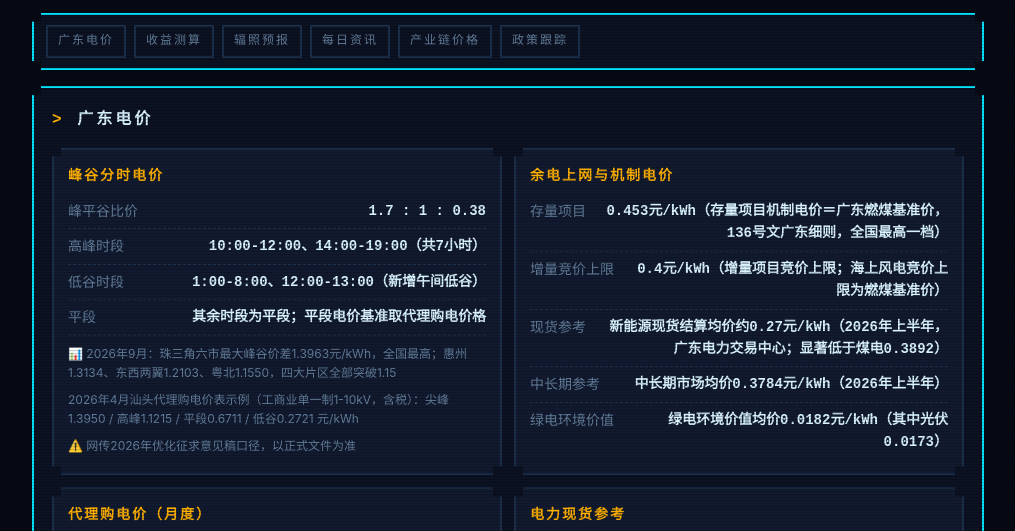
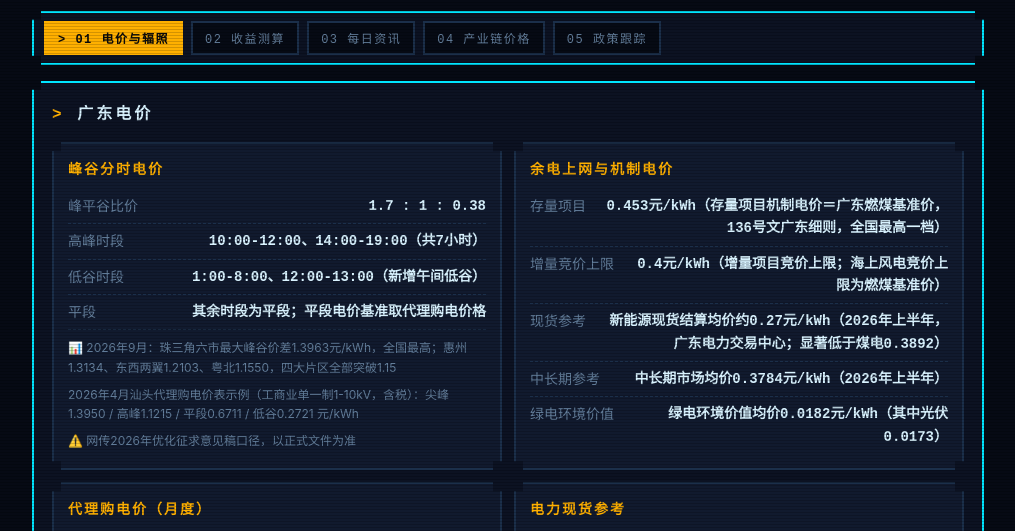
Before and after one commit to 363826786-sys/pv-workbench, a plain HTML site: page index.html in a window 1280 px wide. Shown: the part 200-731 px from the top of the page, without its empty margins (132-1147 px from the left). Drawn offline with Linux system fonts and the light colour scheme; no server answers.

Commit message:
Refactor styles and implement view switching
Removed smooth scroll behavior from html and adjusted margin in header. Updated navigation and view panel styles, added new view panel for switching views, and modified sections for price and policy tracking.

```diff
--- a/index.html
+++ b/index.html
@@ -24,7 +24,6 @@
     --amber: #ffb000; --cyan: #00e5ff; --green: #00ff9d; --red: #ff3860;
     --scan: rgba(0,0,0,.17);
   }
-  html { scroll-behavior: smooth; }
   body {
     font-family: -apple-system, "PingFang SC", "Hiragino Sans GB", "Microsoft YaHei", "Noto Sans SC", sans-serif;
     background: var(--bg); color: var(--text); line-height: 1.6;
@@ -42,17 +41,18 @@
   .wrap { max-width: 980px; margin: 0 auto; padding: 16px 14px 40px; }
 
   @keyframes blink { 0%,55% { opacity: 1; } 56%,100% { opacity: 0; } }
+  @keyframes viewIn { from { opacity: 0; transform: translateY(4px); } to { opacity: 1; transform: translateY(0); } }
   .blink { animation: blink 1.1s steps(1) infinite; }
   @media (prefers-reduced-motion: reduce) {
     .blink { animation: none; }
-    html { scroll-behavior: auto; }
+    .view-panel.active { animation: none !important; }
   }
 
   /* ---------- 顶栏：终端机 ---------- */
   header.hero {
     position: relative; background: #0a1424; color: #eaf7ff;
     border: 2px solid var(--px); clip-path: var(--notch);
-    padding: 20px 20px 18px; margin-bottom: 16px;
+    padding: 20px 20px 18px; margin-bottom: 14px;
     background-image:
       radial-gradient(circle at 85% 20%, rgba(0,229,255,.10), transparent 42%),
       linear-gradient(135deg, #0a1a30, #083b4d);
@@ -74,17 +74,24 @@
     font-size: 12px; letter-spacing: 2px; cursor: pointer; font-family: var(--mono); }
   .theme-btn:hover { background: var(--amber); color: #0a0a0a; }
 
-  /* ---------- 导航 ---------- */
+  /* ---------- 工作区视图切换导航 ---------- */
   .topnav { position: sticky; top: 8px; z-index: 50; background: var(--card);
     border: 2px solid var(--pxline); clip-path: var(--notch);
-    padding: 10px 12px; margin-bottom: 16px; display: flex; gap: 8px; flex-wrap: wrap; }
-  .topnav a { font-size: 12px; letter-spacing: 2px; color: var(--muted); text-decoration: none;
-    padding: 5px 10px; border: 2px solid var(--line); white-space: nowrap; font-family: var(--mono); }
-  .topnav a:hover { color: #0a0a0a; background: var(--amber); border-color: var(--amber); }
+    padding: 8px 10px; margin-bottom: 16px; display: flex; gap: 8px; flex-wrap: wrap; }
+  .nav-tab { font-size: 12px; letter-spacing: 1.5px; color: var(--muted); text-decoration: none;
+    padding: 6px 12px; border: 2px solid var(--line); background: var(--bg);
+    white-space: nowrap; font-family: var(--mono); cursor: pointer; transition: none; }
+  .nav-tab:hover { color: var(--amber); border-color: var(--amber); }
+  .nav-tab.on { color: #0a0a0a; background: var(--amber); border-color: var(--amber); font-weight: 700; }
+  .nav-tab.on::before { content: "> "; }
+
+  /* ---------- 视图容器 ---------- */
+  .view-panel { display: none; }
+  .view-panel.active { display: block; animation: viewIn .16s ease-out; }
 
   /* ---------- 板块 ---------- */
   section { background: var(--card); border: 2px solid var(--pxline); clip-path: var(--notch);
-    padding: 18px; margin-bottom: 16px; scroll-margin-top: 84px; }
+    padding: 18px; margin-bottom: 16px; }
   section h2 { font-size: 16px; letter-spacing: 3px; margin-bottom: 14px; font-weight: 700; }
   section h2::before { content: "> "; color: var(--amber); font-family: var(--mono); }
   .grid2 { display: grid; grid-template-columns: 1fr; gap: 12px; }
@@ -108,12 +115,6 @@
   .empty { color: var(--muted); font-size: 13px; padding: 6px 0; }
 
   /* ---------- 测算器 ---------- */
-  .btn { display: inline-block; padding: 10px 22px; border: 2px solid var(--amber);
-    background: var(--amber); color: #0a0a0a; font-size: 14px; font-weight: 700;
-    letter-spacing: 2px; cursor: pointer; clip-path: var(--notch); font-family: inherit; }
-  .btn:hover { filter: brightness(1.12); }
-  .collapsed { display: none; }
-  #calcBody { margin-top: 12px; }
   .calc-grid { display: grid; grid-template-columns: 1fr 1fr; gap: 10px; }
   @media (max-width: 560px) { .calc-grid { grid-template-columns: 1fr; } }
   .field label { display: block; font-size: 12px; letter-spacing: 1px; color: var(--muted); margin-bottom: 4px; }
@@ -149,6 +150,7 @@
   .news-item .src { font-size: 12px; color: var(--muted); margin-top: 2px; font-family: var(--mono); }
 
   /* ---------- 价格 / 辐照 / 政策 ---------- */
+  .table-wrap { overflow-x: auto; }
   table.price { width: 100%; border-collapse: collapse; font-size: 14px; }
   table.price th, table.price td { padding: 8px 6px; border-bottom: 1px solid var(--line); text-align: left; }
   table.price th { color: var(--amber); font-weight: 700; font-size: 12px; letter-spacing: 2px; font-family: var(--mono); }
@@ -193,9 +195,54 @@ function fmtTime(iso) {
 const CAT_TAG = { "光伏": "tag-pv", "储能": "tag-st", "新能源": "tag-ne", "AI": "tag-ai", "招投标": "tag-bid" };
 const CAT_ORDER = ["光伏", "储能", "新能源", "AI", "招投标"];
 const CHART_COLORS = ["#00e5ff", "#ffb000", "#00ff9d", "#c26bff", "#ff3860"];
+const VIEWS = [
+  { id: "overview", label: "01 电价与辐照" },
+  { id: "calc",     label: "02 收益测算" },
+  { id: "news",     label: "03 每日资讯" },
+  { id: "chain",    label: "04 产业链价格" },
+  { id: "policy",   label: "05 政策跟踪" }
+];
 let NEWS = [];
 let activeCat = "全部";
 let query = "";
+let activeView = "overview";
+
+/* ---------- 视图切换 & URL Hash 路由 ---------- */
+function switchView(viewId, updateHash) {
+  const valid = VIEWS.some(v => v.id === viewId) ? viewId : "overview";
+  activeView = valid;
+
+  document.querySelectorAll(".nav-tab").forEach(btn => {
+    btn.classList.toggle("on", btn.dataset.view === valid);
+  });
+  document.querySelectorAll(".view-panel").forEach(panel => {
+    panel.classList.toggle("active", panel.id === "view-" + valid);
+  });
+
+  if (valid === "calc") calc();
+
+  if (updateHash !== false) {
+    try {
+      const targetHash = "#" + valid;
+      if (location.hash !== targetHash) {
+        history.pushState(null, "", targetHash);
+      }
+    } catch (e) {}
+  }
+}
+
+function getHashView() {
+  const raw = (location.hash || "").replace(/^#/, "").trim();
+  // 兼容旧版锚点链接
+  const alias = { "sec-price": "overview", "sec-irr": "overview", "sec-calc": "calc",
+                  "sec-news": "news", "sec-chain": "chain", "sec-policy": "policy" };
+  const mapped = alias[raw] || raw;
+  return VIEWS.some(v => v.id === mapped) ? mapped : "overview";
+}
+
+window.addEventListener("hashchange", () => {
+  switchView(getHashView(), false);
+});
 
 /* ---------- 主题：默认像素暗夜 ---------- */
 function initTheme() {
@@ -214,25 +261,6 @@ function toggleTheme() {
   try { localStorage.setItem("wb-theme", dark ? "dark" : "light"); } catch (e) {}
   const b = document.getElementById("themeBtn");
   if (b) b.textContent = dark ? "[ 日间 ]" : "[ 夜间 ]";
-}
-
-function toggleCalc() {
-  const body = document.getElementById("calcBody");
-  const btn = document.getElementById("calcToggle");
-  const collapsed = body.classList.toggle("collapsed");
-  btn.textContent = collapsed ? "[+] 打开测算器" : "[-] 收起测算器";
-  if (!collapsed) calc();
-}
-function gotoCalc(e) {
-  if (e) e.preventDefault();
-  const body = document.getElementById("calcBody");
-  const btn = document.getElementById("calcToggle");
-  if (body.classList.contains("collapsed")) {
-    body.classList.remove("collapsed");
-    btn.textContent = "[-] 收起测算器";
-    calc();
-  }
-  document.getElementById("sec-calc").scrollIntoView({ behavior: "smooth" });
 }
 
 /* ---------- 资讯：搜索 + 分类 ---------- */
@@ -428,15 +456,22 @@ function render(d) {
   const sc = d.supply_chain || [];
   const pols = d.policies || [];
 
+  let navHtml = '<nav class="topnav" role="tablist">';
+  VIEWS.forEach(v => {
+    navHtml += '<button type="button" class="nav-tab" data-view="' + esc(v.id) +
+      '" onclick="switchView(\'' + esc(v.id) + '\')">' + esc(v.label) + "</button>";
+  });
+  navHtml += "</nav>";
+
   let scHtml = "";
   if (sc.length) {
-    scHtml = '<table class="price"><tr><th>环节</th><th>规格</th><th>价格</th><th>单位</th><th>报价日期</th></tr>';
+    scHtml = '<div class="table-wrap"><table class="price"><tr><th>环节</th><th>规格</th><th>价格</th><th>单位</th><th>报价日期</th></tr>';
     sc.forEach(r => {
       scHtml += "<tr><td>" + esc(r.item) + "</td><td>" + esc(r.spec) + '</td><td class="p">' +
         esc(r.price) + "</td><td>" + esc(r.unit) + "</td><td>" + esc(r.date) +
         (r.source ? "<br><small style='color:var(--muted)'>" + esc(r.source) + "</small>" : "") + "</td></tr>";
     });
-    scHtml += "</table>";
+    scHtml += "</table></div>";
   } else {
     scHtml = '<div class="empty">> 暂无价格数据。</div>';
   }
@@ -455,7 +490,7 @@ function render(d) {
   const cats = ["全部"].concat(CAT_ORDER);
   let tabsHtml = '<div class="tabs">';
   cats.forEach((c, i) => {
-    tabsHtml += '<button class="tab' + (i === 0 ? " on" : "") + '" onclick="setCat(\'' + esc(c) +
+    tabsHtml += '<button type="button" class="tab' + (i === 0 ? " on" : "") + '" onclick="setCat(\'' + esc(c) +
       '\', this)">' + esc(c) + "</button>";
   });
   tabsHtml += "</div>";
@@ -467,16 +502,11 @@ function render(d) {
     '<div class="meta">[LOG] 数据更新于 ' + esc(fmtTime(d.updated_at)) + "（北京时间）</div>" +
     (d.digest ? '<div class="digest">&gt; ' + esc(d.digest) + "</div>" : "") + "</header>" +
 
-    '<nav class="topnav">' +
-      '<a href="#sec-price">广东电价</a>' +
-      '<a href="#sec-calc" onclick="gotoCalc(event)">收益测算</a>' +
-      '<a href="#sec-irr">辐照预报</a>' +
-      '<a href="#sec-news">每日资讯</a>' +
-      '<a href="#sec-chain">产业链价格</a>' +
-      '<a href="#sec-policy">政策跟踪</a>' +
-    "</nav>" +
+    navHtml +
 
-    '<section id="sec-price"><h2>广东电价</h2><div class="grid2">' +
+    /* ===== 视图 01：电价与辐照（默认首屏） ===== */
+    '<div class="view-panel" id="view-overview">' +
+      '<section><h2>广东电价</h2><div class="grid2">' +
         '<div class="card"><h3>峰谷分时电价</h3>' +
           '<div class="kv"><span class="k">峰平谷比价</span><span class="v">' + esc(tou.ratio) + "</span></div>" +
           '<div class="kv"><span class="k">高峰时段</span><span class="v">' + esc(tou.peak) + "</span></div>" +
@@ -512,10 +542,12 @@ function render(d) {
           (gr.url ? '<div class="extlink"><a href="' + esc(gr.url) + '" target="_blank" rel="noopener">来源：广东电力市场半年报</a></div>' : "") +
         "</div>" +
       "</div></section>" +
+      '<section><h2>辐照预报（广东·未来7天）</h2><div id="irrBody"><div class="empty">> 辐照数据加载中…</div></div></section>' +
+    "</div>" +
 
-    '<section id="sec-calc"><h2>分布式收益测算器</h2>' +
-      '<button class="btn" id="calcToggle" onclick="toggleCalc()">[+] 打开测算器</button>' +
-      '<div id="calcBody" class="collapsed">' +
+    /* ===== 视图 02：分布式收益测算器 ===== */
+    '<div class="view-panel" id="view-calc">' +
+      '<section><h2>分布式收益测算器</h2>' +
         '<div class="calc-grid">' +
           '<div class="field"><label>装机容量（kW）</label><input id="c_cap" type="number" value="100" oninput="calc()"></div>' +
           '<div class="field"><label>年利用小时数（h）</label><input id="c_hours" type="number" value="1100" oninput="calc()"></div>' +
@@ -528,22 +560,30 @@ function render(d) {
         "</div>" +
         '<div class="calc-result" id="calcResult"></div>' +
         '<div class="warn">⚠️ 简化估算，仅供参考：未计运维成本、组件衰减与资金成本；自用电按峰30%/平50%/谷20%加权估算。</div>' +
+      "</section>" +
     "</div>" +
-    "</section>" +
 
-    '<section id="sec-irr"><h2>辐照预报（广东·未来7天）</h2><div id="irrBody"><div class="empty">> 辐照数据加载中…</div></div></section>' +
-
-    '<section id="sec-news"><h2>每日资讯</h2>' +
+    /* ===== 视图 03：每日资讯 ===== */
+    '<div class="view-panel" id="view-news">' +
+      '<section><h2>每日资讯</h2>' +
         '<div class="toolbar"><input class="search" id="newsSearch" placeholder="> 搜索标题或摘要…" oninput="onSearch(this.value)">' + tabsHtml + "</div>" +
         '<div id="newsList"></div>' +
       "</section>" +
+    "</div>" +
 
-    "<section id=\"sec-chain\"><h2>产业链价格</h2>" +
+    /* ===== 视图 04：产业链价格 ===== */
+    '<div class="view-panel" id="view-chain">' +
+      '<section><h2>产业链价格</h2>' +
         '<div id="trendChart"><div class="empty">> 走势图加载中…</div></div>' +
         scHtml +
-      '<div class="note">价格每周对照 InfoLink / 硅业分会报价手动更新；带"预测区间"字样的为机构年度预测，非实时报价。</div></section>' +
+        '<div class="note">价格每周对照 InfoLink / 硅业分会报价手动更新；带"预测区间"字样的为机构年度预测，非实时报价。</div>' +
+      "</section>" +
+    "</div>" +
 
-    "<section id=\"sec-policy\"><h2>政策跟踪</h2>" + polHtml + "</section>" +
+    /* ===== 视图 05：政策跟踪 ===== */
+    '<div class="view-panel" id="view-policy">' +
+      '<section><h2>政策跟踪</h2>' + polHtml + "</section>" +
+    "</div>" +
 
     "<footer>&gt; END OF FEED _<br>数据来源：Bing 新闻、量子位、InfoLink、硅业分会、广东电力交易中心、Open-Meteo 等公开渠道<br>" +
     "电价以官方正式文件为准 · 每天早上自动更新</footer>";
@@ -553,6 +593,7 @@ function render(d) {
   calc();
   loadIrr();
   drawChart();
+  switchView(getHashView(), false);
 }
 
 async function load() {
```
Lines whose indentation alone changed are shown as unchanged.
